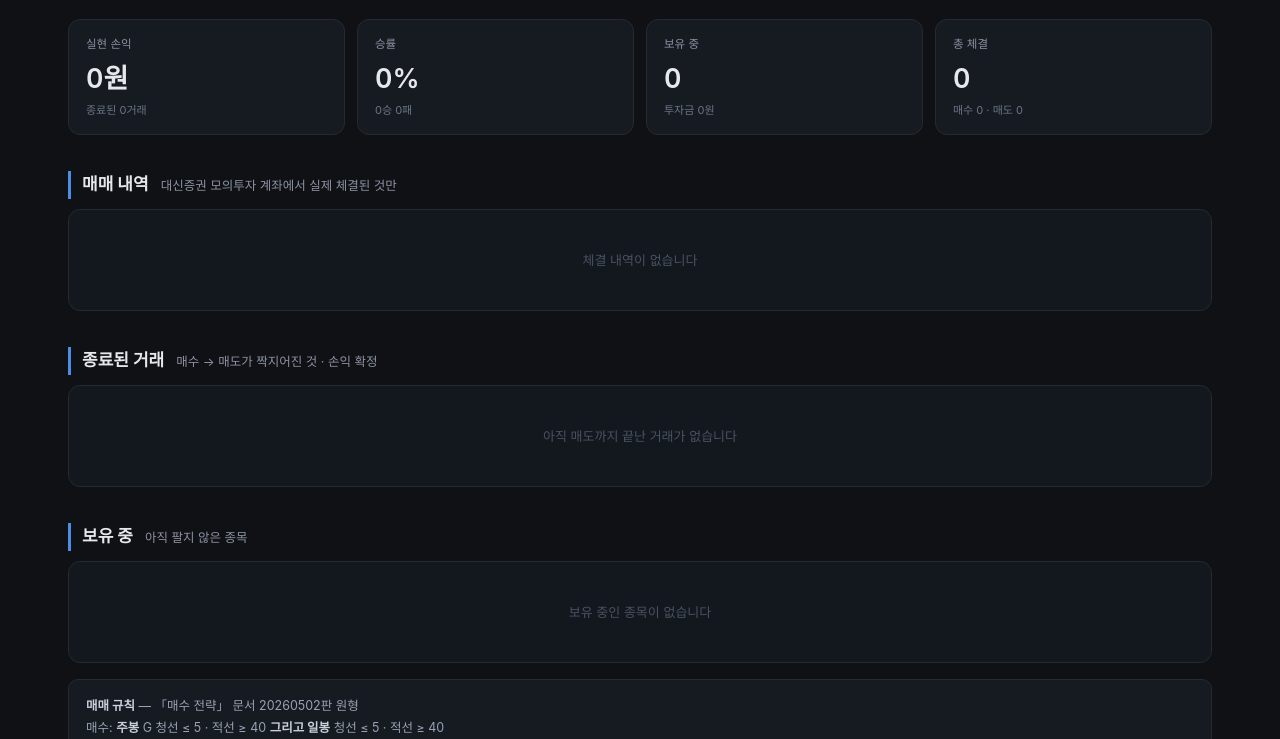
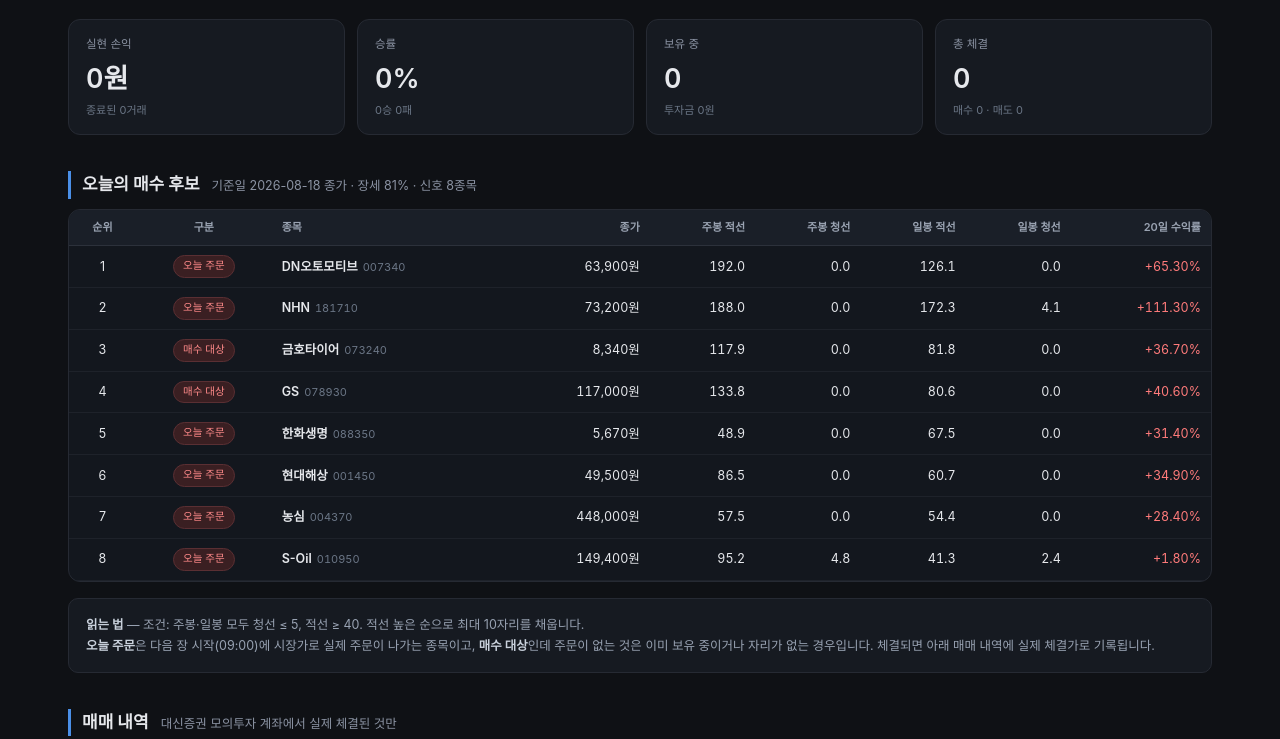
Before and after one commit to gudrhs/stock-report, a plain HTML site: page index.html in a window 1280 px wide. Shown: the part 159-898 px from the top of the page. Drawn offline with Linux system fonts and the light colour scheme.

Commit message:
update index.html

```diff
--- a/index.html
+++ b/index.html
@@ -60,6 +60,10 @@
 
   <div class=cards id=cards></div>
 
+  <h2 id=cand-h>오늘의 매수 후보 <small id=cand-sub>스캔 결과 불러오는 중…</small></h2>
+  <div class=wrap id=candbox></div>
+  <div class=note id=cand-note style="display:none"></div>
+
   <h2>매매 내역 <small>대신증권 모의투자 계좌에서 실제 체결된 것만</small></h2>
   <div class=wrap id=fillbox></div>
 
@@ -72,9 +76,10 @@
   <div class=note>
     <b>매매 규칙</b> — 「매수 전략」 문서 20260502판 원형<br>
     매수: <b>주봉</b> G 청선 ≤ 5 · 적선 ≥ 40 <b>그리고 일봉</b> 청선 ≤ 5 · 적선 ≥ 40<br>
-    매도: <b>주봉 청선이 25를 넘을 때</b> · 손절 -10%(장중) · <b>익절 없음</b><br>
+    매도: <b>주봉 청선이 25를 넘을 때</b> · 손절 -12%(장중) · <b>익절 없음</b><br>
     장세 필터: 상위 200종목 중 20일 전보다 오른 종목이 55% 미만이면 신규 매수를 멈춥니다.<br>
-    대상 시가총액 상위 200종목 · 동시 보유 10종목 · 1종목 300만원<br><br>
+    대상 시가총액 상위 200종목 · 동시 보유 10종목 ·
+    1종목 투자금은 <b>총자산 ÷ 10</b>으로 잔고에 맞춰 자동 계산합니다<br><br>
     G·T·B는 CYBOS 차트 엔진의 실제 값(HTS 화면과 동일)입니다.
     매도를 주봉으로 하는 것이 핵심입니다 — 일봉이 흔들려도 주봉이 살아 있으면 들고 갑니다.<br><br>
     <b>이 페이지에 적힌 숫자는 전부 실제 체결가입니다.</b> 가상 매매나 백테스트 결과가
@@ -205,6 +210,46 @@
  {t:'왜 샀나',cl:' why',f:function(r){return esc(r.why)||'-'}}
 ];
 
+// ── 오늘의 매수 후보 (latest.json = 매일 아침 스캔 결과)
+var CAND=[
+ {t:'순위',a:'c',f:function(r){return r.rank}},
+ {t:'구분',a:'c',f:function(r){
+   if(r._ordered)return '<span class="pill p-buy">오늘 주문</span>';
+   return r.homerun?'<span class="pill p-buy">매수 대상</span>'
+                   :'<span class="pill p-sell">대기</span>'}},
+ {t:'종목',cl:' nm',f:function(r){return esc(r.name)+'<span class=cd>'+esc(r.code)+'</span>'}},
+ {t:'종가',a:'r',f:function(r){return num(r.close)+'원'}},
+ {t:'주봉 적선',a:'r',f:function(r){return r.wgbuy==null?'-':Number(r.wgbuy).toFixed(1)}},
+ {t:'주봉 청선',a:'r',f:function(r){return r.wgsell==null?'-':Number(r.wgsell).toFixed(1)}},
+ {t:'일봉 적선',a:'r',f:function(r){return Number(r.gbuy).toFixed(1)}},
+ {t:'일봉 청선',a:'r',f:function(r){return Number(r.gsell).toFixed(1)}},
+ {t:'20일 수익률',a:'r',f:function(r){return pc(r.r20!=null?r.r20:r.chg20)}}
+];
+fetch('data/latest.json?v='+Date.now()).then(function(r){
+  if(!r.ok)throw new Error('no latest');return r.json();
+}).then(function(L){
+  var tb=L.tb||{}, buys=(tb.buy&&tb.buy.length?tb.buy:tb.homerun)||[];
+  var ordered={};
+  ((tb.order||{}).buy||[]).forEach(function(c){ordered[c]=1});
+  buys.forEach(function(b){b._ordered=!!ordered[b.code]});
+  var gateTxt=L.gate===false
+    ?' · <b style="color:#ffab6b">장세 '+Math.round((L.breadth||0)*100)+'% — 신규 매수 중단 구간</b>'
+    :' · 장세 '+Math.round((L.breadth||0)*100)+'%';
+  $('cand-sub').innerHTML='기준일 '+esc(L.date)+' 종가'+gateTxt
+    +' · 신호 '+(tb.buy_total!=null?tb.buy_total:buys.length)+'종목';
+  tbl($('candbox'), CAND, buys, '오늘 조건을 충족한 종목이 없습니다');
+  var note=$('cand-note');
+  note.style.display='';
+  note.innerHTML='<b>읽는 법</b> — 조건: 주봉·일봉 모두 청선 ≤ 5, 적선 ≥ 40. '
+    +'적선 높은 순으로 최대 10자리를 채웁니다.<br>'
+    +'<b>오늘 주문</b>은 다음 장 시작(09:00)에 시장가로 실제 주문이 나가는 종목이고, '
+    +'<b>매수 대상</b>인데 주문이 없는 것은 이미 보유 중이거나 자리가 없는 경우입니다. '
+    +'체결되면 아래 매매 내역에 실제 체결가로 기록됩니다.';
+}).catch(function(){
+  $('cand-sub').textContent='스캔 결과가 아직 없습니다';
+  $('candbox').innerHTML='<div class=empty>다음 스캔(매 거래일 07:30) 후에 표시됩니다.</div>';
+});
+
 fetch('data/fills.csv?v='+Date.now()).then(function(r){
   if(!r.ok)throw new Error('no file');return r.text();
 }).then(function(txt){
```
